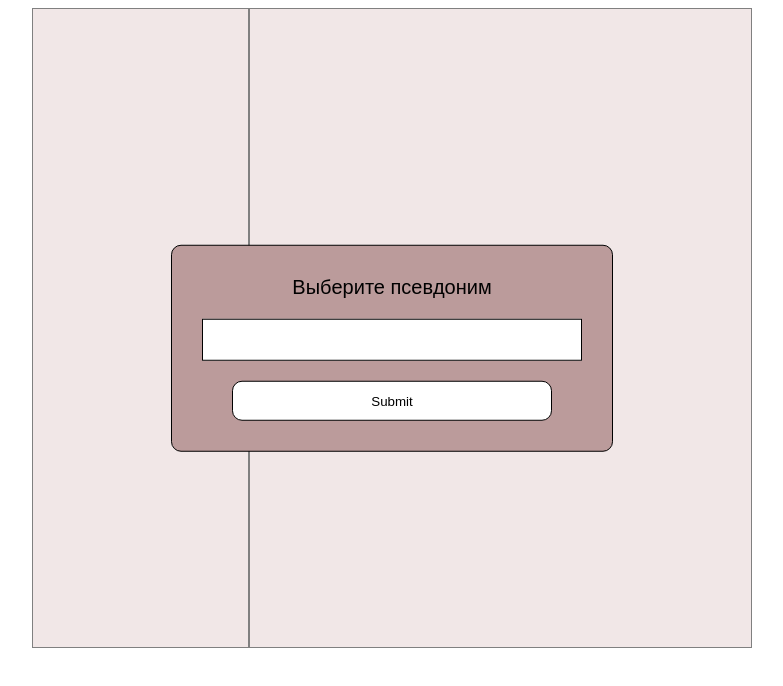
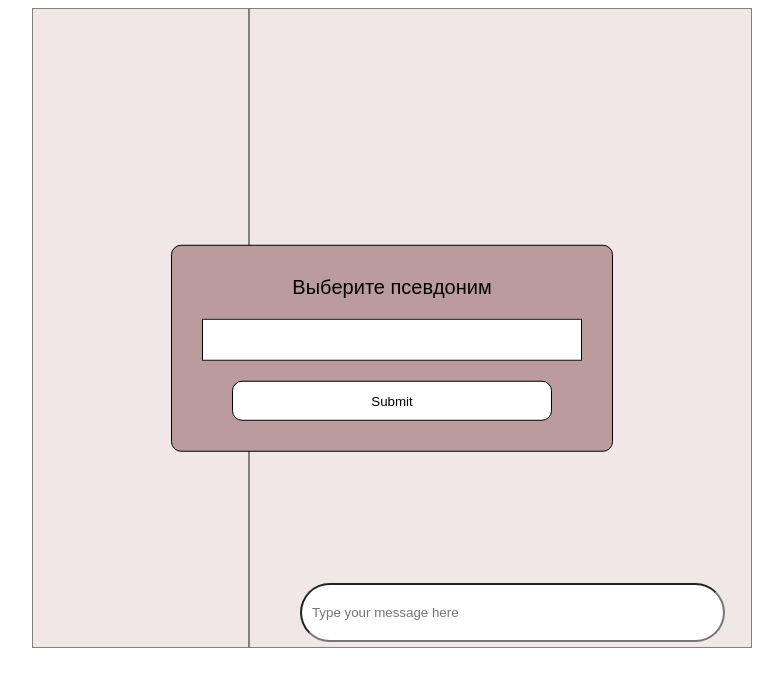
Before and after one commit to Votchitsev/ahj-homeworks-sse-ws-frontend, a website built with webpack: page src/index.html in a window 1280 px wide. Shown: the whole page, without its empty margins (248-1031 px from the left). Built offline with nearby package versions, Linux system fonts and the light colour scheme; no server answers.

Commit message:
input message template

```diff
--- a/src/css/style.css
+++ b/src/css/style.css
@@ -68,3 +68,28 @@ body {
 .online-user-list-item {
   padding: 15px 5px 15px 15px
 }
+
+.messages {
+  display: flex;
+  flex-direction: column;
+}
+
+.messages-container {
+  display: flex;
+  flex-direction: column;
+  min-height: 90%;
+  height: fit-content;
+  overflow-y: scroll;
+}
+
+.message-form {
+  align-self: center;
+  width: 80%;
+}
+
+.message-form > input[type="text"] {
+  width: 100%;
+  height: 35px;
+  padding: 10px;
+  border-radius: 35px;
+}
--- a/src/index.html
+++ b/src/index.html
@@ -10,7 +10,12 @@
 <body>
     <section class="chat">
         <div class="online-user-list"></div>
-        <div class="messages"></div>
+        <div class="messages">
+            <div class="messages-container"></div>
+            <form class="message-form">
+                <input type="text" placeholder="Type your message here">
+            </form>
+        </div>
     </section>
     <form class="auth hidden">
         <div class="auth-title">Выбeрите псевдоним</div>
```
